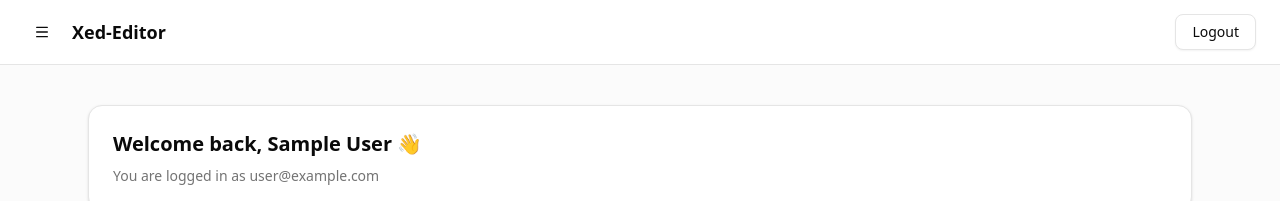
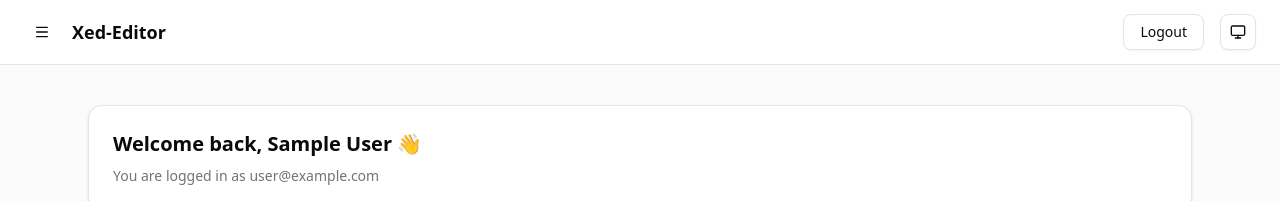
Before and after one commit to RohitKushvaha01/xed-editor.app, a Next.js app: page /dashboard in a window 1280 px wide. Shown: the top 201 px of the page. Built offline with nearby package versions, Linux system fonts and the light colour scheme; no server answers; sample sign-in values are in the browser's storage.

Commit message:
feat: added theme toggle

```diff
--- a/package.json
+++ b/package.json
@@ -32,6 +32,7 @@
     "lucide-react": "^0.562.0",
     "next": "15.5.9",
     "next-auth": "^5.0.0-beta.30",
+    "next-themes": "^0.4.6",
     "react": "19.1.4",
     "react-dom": "19.1.4",
     "tailwind-merge": "^3.4.0"
--- a/src/app/globals.css
+++ b/src/app/globals.css
@@ -123,3 +123,23 @@
     @apply bg-background text-foreground;
   }
 }
+
+html {
+  /* This ensures the root element itself transitions */
+  transition: color-scheme 0.4s ease;
+}
+
+body {
+  background-color: var(--background);
+  color: var(--foreground);
+}
+
+@layer base {
+
+  *,
+  ::after,
+  ::before {
+    /* This makes every element transition its background and text colors */
+    transition: background-color 0.4s ease, color 0.4s ease, border-color 0.4s ease;
+  }
+}
--- a/src/app/layout.tsx
+++ b/src/app/layout.tsx
@@ -1,6 +1,7 @@
 import type { Metadata } from "next";
 import { Geist, Geist_Mono } from "next/font/google";
 import "./globals.css";
+import { ThemeProvider } from "@/components/theme-provider"; // Import your provider
 
 const geistSans = Geist({
   variable: "--font-geist-sans",
@@ -13,8 +14,8 @@ const geistMono = Geist_Mono({
 });
 
 export const metadata: Metadata = {
-  title: "Create Next App",
-  description: "Generated by create next app",
+  title: "Xed-Editor",
+  description: "A modern editor experience",
 };
 
 export default function RootLayout({
@@ -23,15 +24,22 @@ export default function RootLayout({
   children: React.ReactNode;
 }>) {
   return (
-    <html lang="en">
+    // suppressHydrationWarning is required for next-themes
+    <html lang="en" suppressHydrationWarning>
       <head>
         <link rel="icon" href="/favicon.svg" type="image/svg+xml"></link>
       </head>
       <body
         className={`${geistSans.variable} ${geistMono.variable} antialiased`}
       >
-        {" "}
-        {children}
+        <ThemeProvider
+          attribute="class"
+          defaultTheme="system"
+          enableSystem
+          disableTransitionOnChange={false}
+        >
+          {children}
+        </ThemeProvider>
       </body>
     </html>
   );
--- /dev/null
+++ b/src/components/modtoggle.tsx
@@ -0,0 +1,52 @@
+"use client";
+
+import { useEffect, useState } from "react";
+import { useTheme } from "next-themes";
+import { Moon, Sun, Monitor } from "lucide-react";
+import { Button } from "@/components/ui/button";
+
+export function ModeToggle() {
+  const { setTheme, theme } = useTheme();
+  const [mounted, setMounted] = useState(false);
+
+  // Prevent hydration mismatch
+  useEffect(() => {
+    setMounted(true);
+  }, []);
+
+  if (!mounted) {
+    return <Button variant="outline" size="icon" disabled />;
+  }
+
+  // Function to cycle through the three states
+  const cycleTheme = () => {
+    if (theme === "light") {
+      setTheme("dark");
+    } else if (theme === "dark") {
+      setTheme("system");
+    } else {
+      setTheme("light");
+    }
+  };
+
+  return (
+    <Button
+      variant="outline"
+      size="icon"
+      onClick={cycleTheme}
+      title={`Current theme: ${theme} (Click to change)`}
+      className="relative"
+    >
+      {/* Show Sun if light */}
+      {theme === "light" && <Sun className="h-5 w-5" />}
+
+      {/* Show Moon if dark */}
+      {theme === "dark" && <Moon className="h-5 w-5" />}
+
+      {/* Show Monitor if system */}
+      {theme === "system" && <Monitor className="h-5 w-5" />}
+
+      <span className="sr-only">Toggle theme</span>
+    </Button>
+  );
+}
--- /dev/null
+++ b/src/components/theme-provider.tsx
@@ -0,0 +1,11 @@
+"use client";
+
+import * as React from "react";
+import { ThemeProvider as NextThemesProvider } from "next-themes";
+
+export function ThemeProvider({
+  children,
+  ...props
+}: React.ComponentProps<typeof NextThemesProvider>) {
+  return <NextThemesProvider {...props}>{children}</NextThemesProvider>;
+}
--- a/src/components/ui/Header.tsx
+++ b/src/components/ui/Header.tsx
@@ -10,6 +10,7 @@ import {
 import { Menu, UserCircle } from "lucide-react"; // Added UserCircle icon
 import { VisuallyHidden } from "@radix-ui/react-visually-hidden";
 import { useRouter, usePathname } from "next/navigation";
+import { ModeToggle } from "../modtoggle";
 
 interface HeaderProps {
   user?: {
@@ -90,6 +91,7 @@ export default function Header({ user, logoutAction }: HeaderProps) {
               <span>Profile</span>
             </Button>
           )}
+          <ModeToggle />
         </div>
       </div>
     </header>
```
Also changed, not shown: 1 other file (tests, documents, lock files or other folders).
